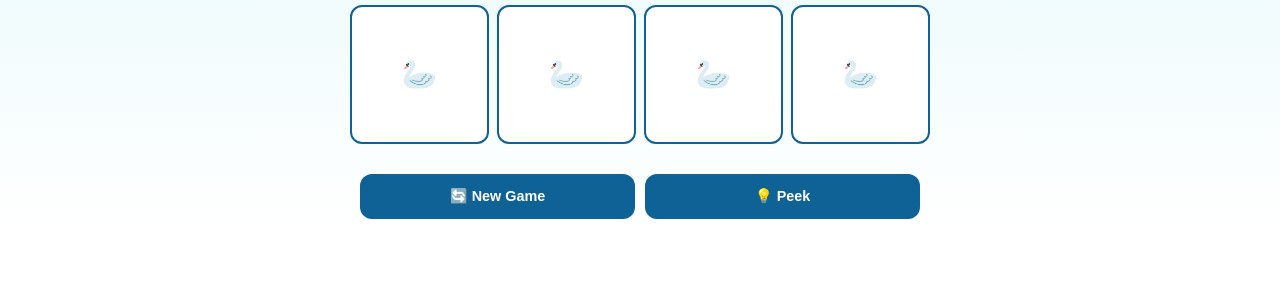
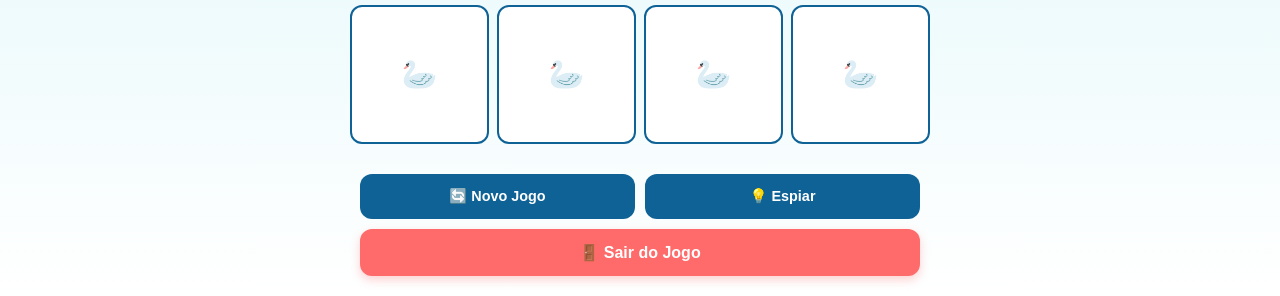
Before and after one commit to Taniad2169/Brazil-Monica, a plain HTML site: page index.html in a window 1280 px wide. Shown: the part 784-1080 px from the top of the page. Before the commit the page ends 1023 px from the top, so only its background shows below. Drawn offline with nearby package versions, Linux system fonts and the light colour scheme.

Commit message:
Update styles and text for localization

```diff
--- a/index.html
+++ b/index.html
@@ -13,6 +13,7 @@
     --gold:   #ffd700;
     --white:  #ffffff;
     --sky-blue: #87CEEB;
+    --coral:  #FF6B6B;
   }
 
   * { margin: 0; padding: 0; box-sizing: border-box; -webkit-tap-highlight-color: transparent; }
@@ -21,13 +22,12 @@
     width: 100%;
     min-height: 100vh;
     font-family: 'Poppins', sans-serif;
-    background: linear-gradient(180deg, #87CEEB 0%, #E0F7FA 50%, #ffffff 100%);
-    /* Removed overflow:hidden to allow scrolling */
+    background: linear-gradient(180deg, var(--sky-blue) 0%, #E0F7FA 50%, #ffffff 100%);
   }
 
   .game-screen {
     width: 100%;
-    max-width: 600px; /* Centers the game on larger screens */
+    max-width: 600px;
     margin: 0 auto;
     min-height: 100vh;
     display: flex;
@@ -76,8 +76,25 @@
   .card-emoji { font-size: 2rem; }
   .card-label { font-size: 0.6rem; font-weight: 700; color: var(--white); background: var(--navy); padding: 1px 6px; border-radius: 10px; }
 
-  .memory-controls { display: flex; gap: 10px; padding: 20px; margin-top: auto; }
+  .memory-controls { display: flex; flex-direction: column; gap: 10px; padding: 20px; margin-top: auto; }
+  .control-row { display: flex; gap: 10px; width: 100%; }
   .mem-ctrl-btn { flex: 1; padding: 14px; border: none; border-radius: 12px; font-weight: 700; cursor: pointer; background: var(--navy); color: white; font-size: 0.9rem; }
+
+  /* EXIT BUTTON */
+  .exit-game-btn {
+    width: 100%;
+    padding: 14px;
+    border: none;
+    border-radius: 12px;
+    font-weight: 800;
+    cursor: pointer;
+    background: var(--coral);
+    color: white;
+    font-size: 1rem;
+    text-decoration: none;
+    text-align: center;
+    box-shadow: 0 4px 10px rgba(255, 107, 107, 0.3);
+  }
 
   /* WIN OVERLAY */
   #memory-win { position: fixed; inset: 0; background: rgba(255,255,255,0.95); display: none; align-items: center; justify-content: center; z-index: 100; padding: 20px; }
@@ -110,18 +127,22 @@
     <button class="diff-btn" onclick="setDifficulty('hard', this)">Hard</button>
   </div>
   <div class="memory-grid-wrap"><div class="memory-grid" id="memory-grid"></div></div>
+
   <div class="memory-controls">
-    <button class="mem-ctrl-btn" onclick="initMemoryGame()">🔄 New Game</button>
-    <button class="mem-ctrl-btn" onclick="showHint()">💡 Peek</button>
+    <div class="control-row">
+      <button class="mem-ctrl-btn" onclick="initMemoryGame()">🔄 Novo Jogo</button>
+      <button class="mem-ctrl-btn" onclick="showHint()">💡 Espiar</button>
+    </div>
+    <button class="exit-game-btn" onclick="window.history.back()">🚪 Sair do Jogo</button>
   </div>
 </div>
 
 <div id="memory-win">
   <div class="win-card">
     <span class="win-trophy">🏆</span>
-    <div class="win-title">Victory!</div>
+    <div class="win-title">Vitória!</div>
     <div class="win-stats" id="win-stats" style="margin: 10px 0; color: var(--navy); font-weight: 600;"></div>
-    <button class="win-btn" onclick="initMemoryGame()">Play Again</button>
+    <button class="win-btn" onclick="initMemoryGame()">Jogar Novamente</button>
   </div>
 </div>
 
@@ -229,7 +250,7 @@ function showHint() {
 
 function winGame() {
   clearInterval(timerInterval);
-  document.getElementById('win-stats').innerText = `Time: ${timer}s | Moves: ${moves}`;
+  document.getElementById('win-stats').innerText = `Tempo: ${timer}s | Cliques: ${moves}`;
   document.getElementById('memory-win').classList.add('show');
   startCelebration();
 }
```
